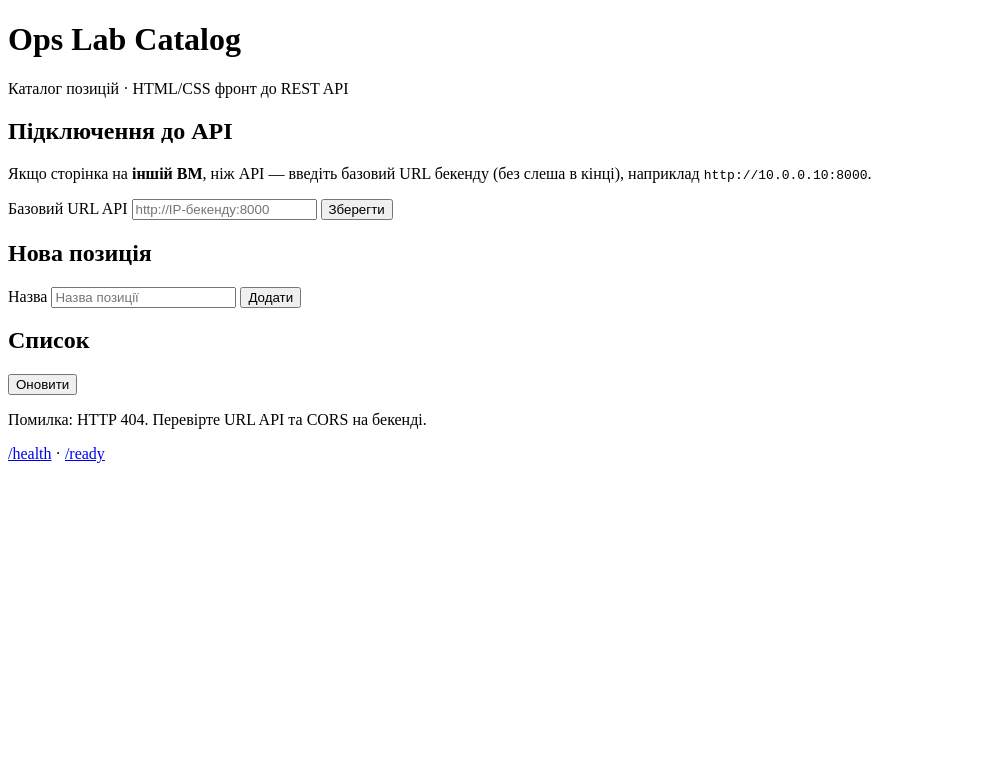
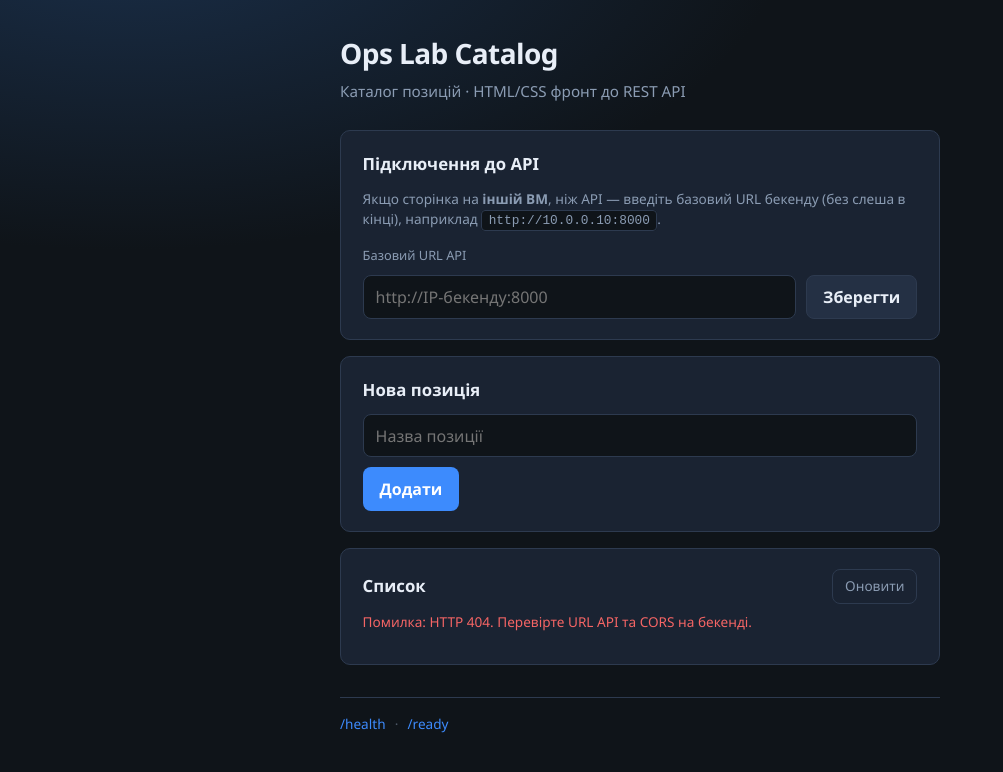
Before and after one commit to Andriy29k/nebo-app, a plain HTML site: page frontend/index.html in a window 1280 px wide. Shown: the whole page, without its empty margins (0-1003 px from the left). Drawn offline with Linux system fonts and the light colour scheme; no server answers.

Commit message:
upload app

```diff
--- a/frontend/styles.css
+++ b/frontend/styles.css
@@ -1,63 +1,259 @@
-<!DOCTYPE html>
-<html lang="uk">
-  <head>
-    <meta charset="utf-8" />
-    <meta name="viewport" content="width=device-width, initial-scale=1" />
-    <!-- nginx: можна зашити дефолтний URL бекенду (без слеша в кінці), інакше — поле в формі + localStorage -->
-    <meta name="catalog-api-base" content="" />
-    <title>Ops Lab Catalog</title>
-    <link rel="stylesheet" href="styles.css" />
-  </head>
-  <body>
-    <div class="page">
-      <header class="header">
-        <h1 class="title">Ops Lab Catalog</h1>
-        <p class="subtitle">Каталог позицій · HTML/CSS фронт до REST API</p>
-      </header>
+:root {
+  --bg: #0f1419;
+  --surface: #1a2332;
+  --surface-hover: #243044;
+  --border: #2d3a4f;
+  --text: #e8eef7;
+  --muted: #8b9cb3;
+  --accent: #3d8bfd;
+  --accent-dim: #2a6fd6;
+  --success: #3ecf8e;
+  --danger: #f56565;
+  --radius: 10px;
+  --font: "Segoe UI", system-ui, -apple-system, sans-serif;
+}
 
-      <section class="card panel" aria-labelledby="api-heading">
-        <h2 id="api-heading" class="card-title">Підключення до API</h2>
-        <p class="hint">
-          Якщо сторінка на <strong>іншій ВМ</strong>, ніж API — введіть базовий URL бекенду (без слеша в кінці), наприклад
-          <code>http://10.0.0.10:8000</code>.
-        </p>
-        <div class="row">
-          <label class="label" for="apiBase">Базовий URL API</label>
-          <input
-            id="apiBase"
-            class="input"
-            type="url"
-            placeholder="http://IP-бекенду:8000"
-            autocomplete="off"
-          />
-          <button type="button" id="saveApi" class="btn btn-secondary">Зберегти</button>
-        </div>
-      </section>
+*,
+*::before,
+*::after {
+  box-sizing: border-box;
+}
 
-      <section class="card panel" aria-labelledby="add-heading">
-        <h2 id="add-heading" class="card-title">Нова позиція</h2>
-        <form id="addForm" class="row row-tight">
-          <label class="label sr-only" for="itemName">Назва</label>
-          <input id="itemName" class="input input-grow" name="name" required maxlength="255" placeholder="Назва позиції" />
-          <button type="submit" class="btn btn-primary">Додати</button>
-        </form>
-      </section>
+body {
+  margin: 0;
+  min-height: 100vh;
+  font-family: var(--font);
+  background: radial-gradient(1200px 600px at 10% -10%, #1a2f4a 0%, var(--bg) 55%);
+  color: var(--text);
+  line-height: 1.5;
+}
 
-      <section class="card panel" aria-labelledby="list-heading">
-        <div class="list-header">
-          <h2 id="list-heading" class="card-title">Список</h2>
-          <button type="button" id="refreshBtn" class="btn btn-ghost">Оновити</button>
-        </div>
-        <p id="status" class="status" role="status"></p>
-        <ul id="itemList" class="item-list"></ul>
-      </section>
+.page {
+  max-width: 640px;
+  margin: 0 auto;
+  padding: 2rem 1.25rem 3rem;
+}
 
-      <footer class="footer">
-        <a href="#" id="footerHealth" class="link" target="_blank" rel="noopener">/health</a>
-        <span class="dot">·</span>
-        <a href="#" id="footerReady" class="link" target="_blank" rel="noopener">/ready</a>
-      </footer>
-    </div>
-    <script src="app.js" defer></script>
-  </body>
-</html>
+.header {
+  margin-bottom: 1.75rem;
+}
+
+.title {
+  margin: 0 0 0.35rem;
+  font-size: 1.75rem;
+  font-weight: 700;
+  letter-spacing: -0.02em;
+}
+
+.subtitle {
+  margin: 0;
+  color: var(--muted);
+  font-size: 0.95rem;
+}
+
+.card {
+  background: var(--surface);
+  border: 1px solid var(--border);
+  border-radius: var(--radius);
+  padding: 1.25rem 1.35rem;
+}
+
+.panel {
+  margin-bottom: 1rem;
+}
+
+.card-title {
+  margin: 0 0 0.75rem;
+  font-size: 1.05rem;
+  font-weight: 600;
+}
+
+.hint {
+  margin: 0 0 1rem;
+  font-size: 0.85rem;
+  color: var(--muted);
+}
+
+.hint code {
+  font-size: 0.8rem;
+  padding: 0.15rem 0.4rem;
+  background: var(--bg);
+  border-radius: 4px;
+  border: 1px solid var(--border);
+}
+
+.row {
+  display: flex;
+  flex-wrap: wrap;
+  gap: 0.6rem;
+  align-items: center;
+}
+
+.row-tight {
+  align-items: stretch;
+}
+
+.label {
+  flex: 0 0 100%;
+  font-size: 0.8rem;
+  color: var(--muted);
+}
+
+.sr-only {
+  position: absolute;
+  width: 1px;
+  height: 1px;
+  padding: 0;
+  margin: -1px;
+  overflow: hidden;
+  clip: rect(0, 0, 0, 0);
+  white-space: nowrap;
+  border: 0;
+}
+
+.input {
+  flex: 1 1 200px;
+  min-width: 0;
+  padding: 0.55rem 0.75rem;
+  font: inherit;
+  color: var(--text);
+  background: var(--bg);
+  border: 1px solid var(--border);
+  border-radius: 8px;
+}
+
+.input:focus {
+  outline: 2px solid var(--accent);
+  outline-offset: 1px;
+}
+
+.input-grow {
+  flex: 1 1 100%;
+}
+
+.btn {
+  cursor: pointer;
+  font: inherit;
+  font-weight: 600;
+  padding: 0.55rem 1rem;
+  border-radius: 8px;
+  border: 1px solid transparent;
+  transition: background 0.15s, border-color 0.15s, transform 0.05s;
+}
+
+.btn:active {
+  transform: scale(0.98);
+}
+
+.btn-primary {
+  background: var(--accent);
+  color: #fff;
+}
+
+.btn-primary:hover {
+  background: var(--accent-dim);
+}
+
+.btn-secondary {
+  background: var(--surface-hover);
+  color: var(--text);
+  border-color: var(--border);
+}
+
+.btn-secondary:hover {
+  background: #2c3c54;
+}
+
+.btn-ghost {
+  background: transparent;
+  color: var(--muted);
+  border-color: var(--border);
+  font-weight: 500;
+  padding: 0.4rem 0.75rem;
+  font-size: 0.85rem;
+}
+
+.btn-ghost:hover {
+  color: var(--text);
+  border-color: var(--muted);
+}
+
+.list-header {
+  display: flex;
+  align-items: center;
+  justify-content: space-between;
+  gap: 0.75rem;
+  margin-bottom: 0.5rem;
+}
+
+.list-header .card-title {
+  margin: 0;
+}
+
+.status {
+  min-height: 1.25rem;
+  margin: 0 0 0.75rem;
+  font-size: 0.85rem;
+  color: var(--muted);
+}
+
+.status.is-error {
+  color: var(--danger);
+}
+
+.status.is-ok {
+  color: var(--success);
+}
+
+.item-list {
+  list-style: none;
+  margin: 0;
+  padding: 0;
+}
+
+.item-list li {
+  display: flex;
+  align-items: baseline;
+  justify-content: space-between;
+  gap: 1rem;
+  padding: 0.65rem 0.75rem;
+  border-bottom: 1px solid var(--border);
+  font-size: 0.95rem;
+}
+
+.item-list li:last-child {
+  border-bottom: none;
+}
+
+.item-name {
+  font-weight: 500;
+}
+
+.item-meta {
+  flex-shrink: 0;
+  font-size: 0.75rem;
+  color: var(--muted);
+  font-variant-numeric: tabular-nums;
+}
+
+.footer {
+  margin-top: 2rem;
+  padding-top: 1rem;
+  border-top: 1px solid var(--border);
+  font-size: 0.85rem;
+  color: var(--muted);
+}
+
+.link {
+  color: var(--accent);
+  text-decoration: none;
+}
+
+.link:hover {
+  text-decoration: underline;
+}
+
+.dot {
+  margin: 0 0.35rem;
+  opacity: 0.5;
+}
```
